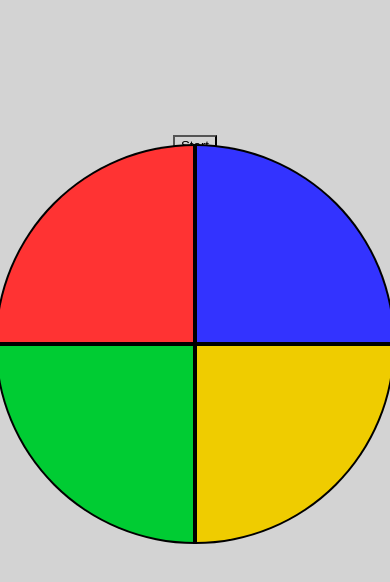
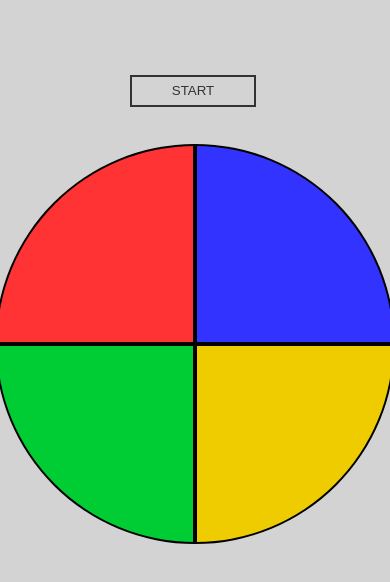
Before and after one commit to LambertInt/Simon-Game, a plain HTML site: page index.html in a window 390 px wide. Shown: the part 78-660 px from the top of the page. Drawn offline with Linux system fonts and the light colour scheme.

Commit message:
Adding some Responsiveness

```diff
--- a/index.html
+++ b/index.html
@@ -17,7 +17,6 @@
   </div>
 
   <span id="state"></span>
-  <button id="start">Start</button>
 
   <div class="container-circle">
     <div class="circle" id="up-left"></div>
@@ -26,6 +25,8 @@
     <div class="circle" id="down-right"></div>
   </div>
 
+  <button class="customBut" id="start">Start</button>
+
   <script src="script.js"></script>
 </body>
 
--- a/style.css
+++ b/style.css
@@ -17,9 +17,8 @@ body {
 
 h1 {
  font-size: 40px;
- padding-bottom: 90px;
+ padding-bottom: 30px;
 }
-
 
 .container-circle {
   display: grid;
@@ -38,6 +37,21 @@ h1 {
   width: 200px;
   height: 200px;
   border: 2px solid black;
+}
+
+.customBut {
+  display: inline-block;
+  padding: 0.5em 3em;
+  border: 0.16em solid #333;
+  margin: 0 0.3em 0.3em 0;
+  box-sizing: border-box;
+  text-decoration: none;
+  text-transform: uppercase;
+  font-weight: 400;
+  color: #333;
+  text-align: center;
+  transition: all 0.15s;
+  background-color:rgba(0,0,0,0);
 }
 
 #sound {
@@ -91,3 +105,9 @@ h1 {
 .darken {
   filter: brightness(100%);
 }
+
+@media (max-height: 700px) {
+  .container-circle {
+    top: 65%;
+  }
+}
```
